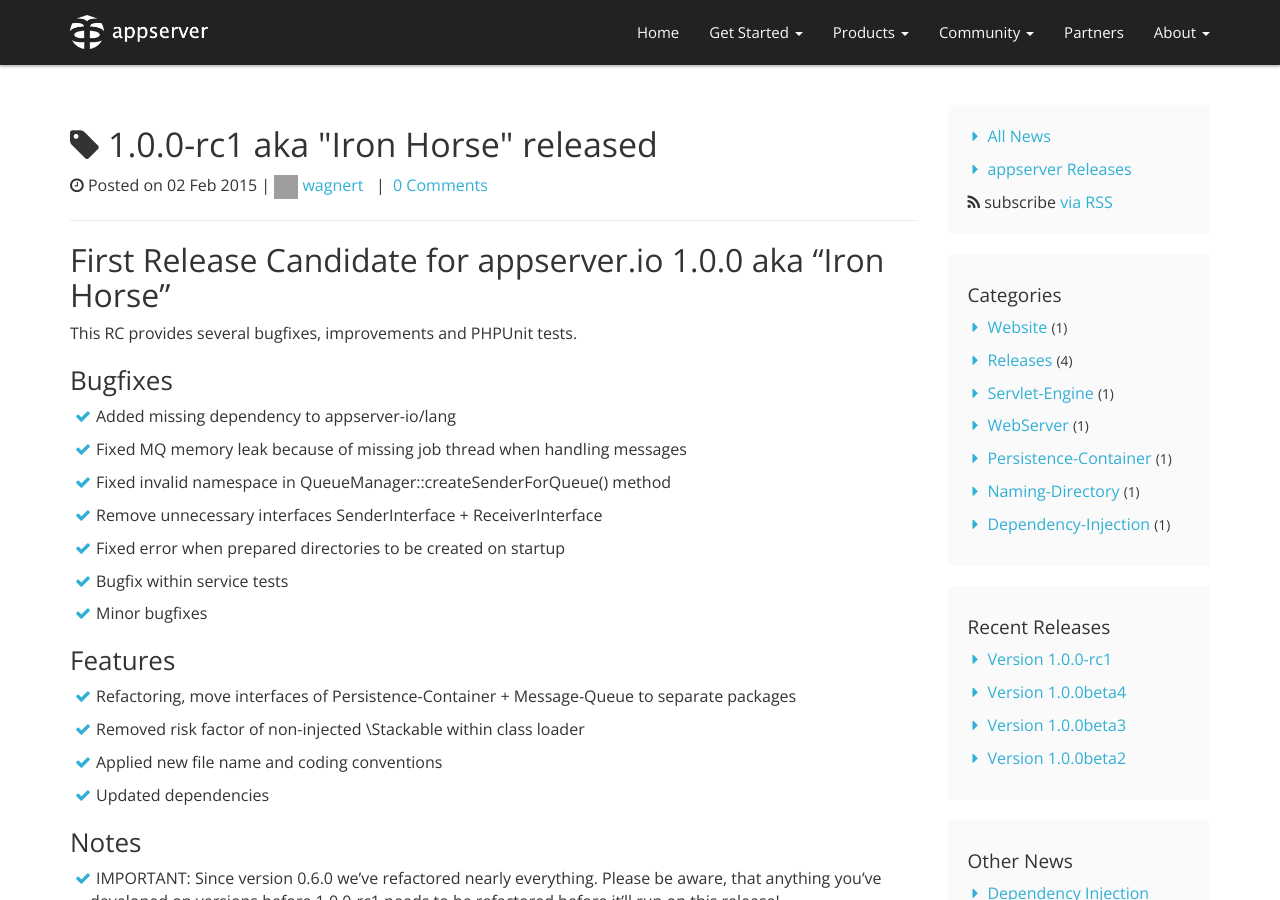
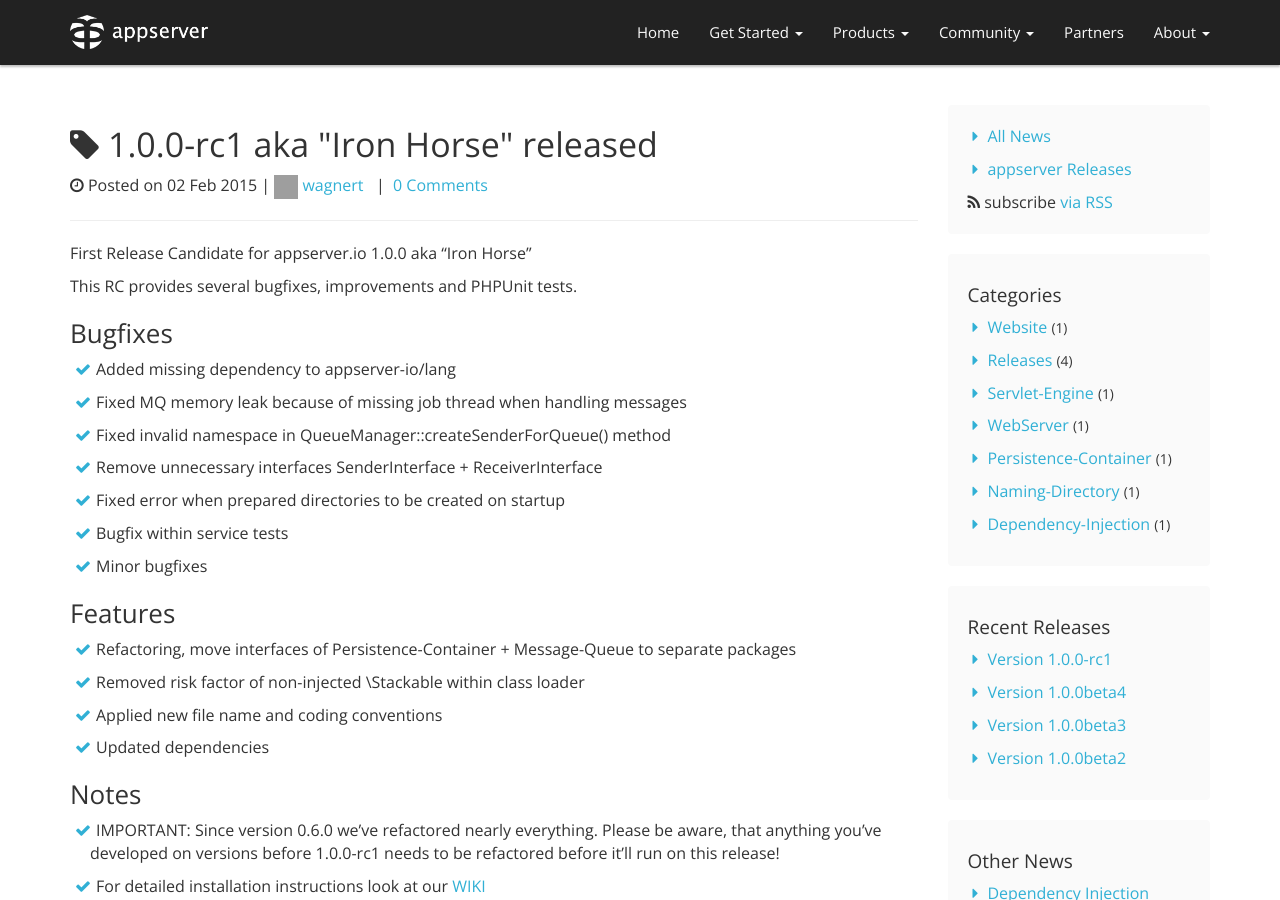
Before and after one commit to appserver-io/appserver, a Jekyll site: the page built from _posts/2015-02-02-1.0.0-rc1-released.md, in a window 1280 px wide and 900 px high. Built offline with Jekyll 4.4.1, drawn with Linux system fonts in a browser that asks for light colours; nearby versions of some CDN libraries; library files that are not in the unit come from our copies; Markdown is read by kramdown in place of the engine named in the settings; comment, search, counter and statistics services are not loaded; grey boxes are pictures that could not be loaded.

```diff
--- a/_posts/2015-02-02-1.0.0-rc1-released.md
+++ b/_posts/2015-02-02-1.0.0-rc1-released.md
@@ -7,7 +7,7 @@ version: 1.0.0-rc1
 categories: [release]
 ---
 
-## First Release Candidate for appserver.io 1.0.0 aka "Iron Horse"
+First Release Candidate for appserver.io 1.0.0 aka "Iron Horse"
 
 This RC provides several bugfixes, improvements and PHPUnit tests.
 
```
